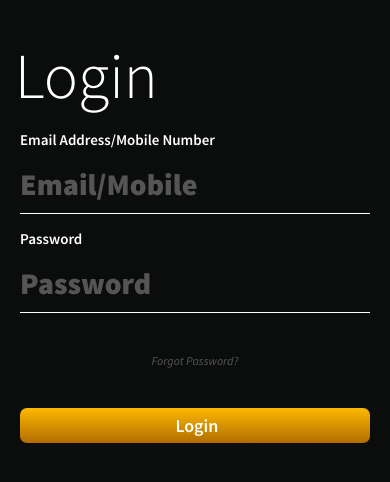
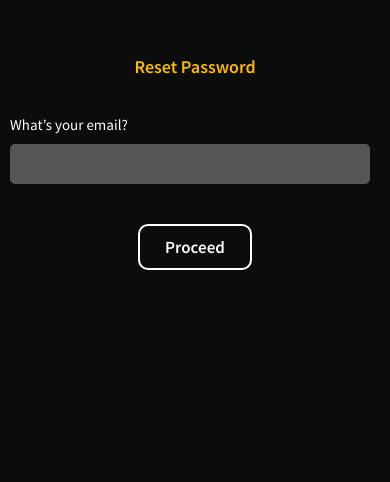
Before and after one commit to Sambhav22/FlairApp, a React Native app: screen / in a window 390 px wide. Shown: the top 482 px of the page. Built offline with nearby package versions, Linux system fonts and the light colour scheme.

Commit message:
Added ForgotPassword Page

```diff
--- a/App.js
+++ b/App.js
@@ -1,7 +1,7 @@
 import React from "react";
 import { StyleSheet, View, Text, ActivityIndicator } from "react-native";
 import * as Font from "expo-font";
-import Login from "./components/Login";
+import Login from "./components/ForgotPassword";
 export default class App extends React.Component {
   constructor() {
     super();
@@ -15,7 +15,8 @@ export default class App extends React.Component {
       light: require("./assets/fonts/SourceSansPro-Light.ttf"),
       Semibold: require("./assets/fonts/SourceSansPro-Semibold.ttf"),
       black: require("./assets/fonts/SourceSansPro-Black.ttf"),
-      Italic: require("./assets/fonts/SourceSansPro-Italic.ttf")
+      Italic: require("./assets/fonts/SourceSansPro-Italic.ttf"),
+      regular: require("./assets/fonts/SourceSansPro-Regular.ttf")
     });
     this.setState({ fontLoaded: true });
   }
--- /dev/null
+++ b/components/ForgotPassword.js
@@ -0,0 +1,78 @@
+import React from "react";
+import {
+  StyleSheet,
+  Text,
+  View,
+  TextInput,
+  TouchableWithoutFeedback,
+  Keyboard,
+  TouchableOpacity
+} from "react-native";
+import { LinearGradient } from "expo-linear-gradient";
+export default class ForgotPassword extends React.Component {
+  render() {
+    return (
+      <TouchableWithoutFeedback onPress={Keyboard.dismiss}>
+        <View style={styles.container}>
+          <Text style={styles.rpText}>Reset Password</Text>
+          <Text style={styles.emailText}>What’s your email? </Text>
+          <TextInput
+            style={styles.input}
+            keyboardType="email-address"
+            returnKeyType="go"
+            autoCorrect={false}
+          />
+          <TouchableOpacity>
+            <Text style={styles.forgotText}>Proceed</Text>
+          </TouchableOpacity>
+        </View>
+      </TouchableWithoutFeedback>
+    );
+  }
+}
+const styles = StyleSheet.create({
+  container: {
+    flex: 1,
+    backgroundColor: "#0B0D0C"
+  },
+  rpText: {
+    color: "#FDB900",
+    fontSize: 18,
+    textAlign: "center",
+    marginTop: 55,
+    fontFamily: "Semibold"
+  },
+  emailText: {
+    marginTop: 37,
+    color: "#ffff",
+    fontSize: 15,
+    fontFamily: "regular",
+    marginLeft: 10
+  },
+  input: {
+    marginTop: 10,
+    marginLeft: 10,
+    marginRight: 20,
+    height: 40,
+    padding: 4,
+    backgroundColor: "#555555",
+    borderBottomColor: "#FFFFFF",
+    borderRadius: 5,
+    fontSize: 20,
+    color: "#FFFFFF",
+    fontFamily: "black"
+  },
+  forgotText: {
+    color: "#FFFF",
+    textAlign: "center",
+    marginTop: 40,
+    fontSize: 17,
+    fontFamily: "Semibold",
+    borderWidth: 2,
+    borderColor: "#ffff",
+    marginHorizontal: 138,
+    paddingVertical: 10,
+    paddingHorizontal: 22,
+    borderRadius: 10
+  }
+});
```
